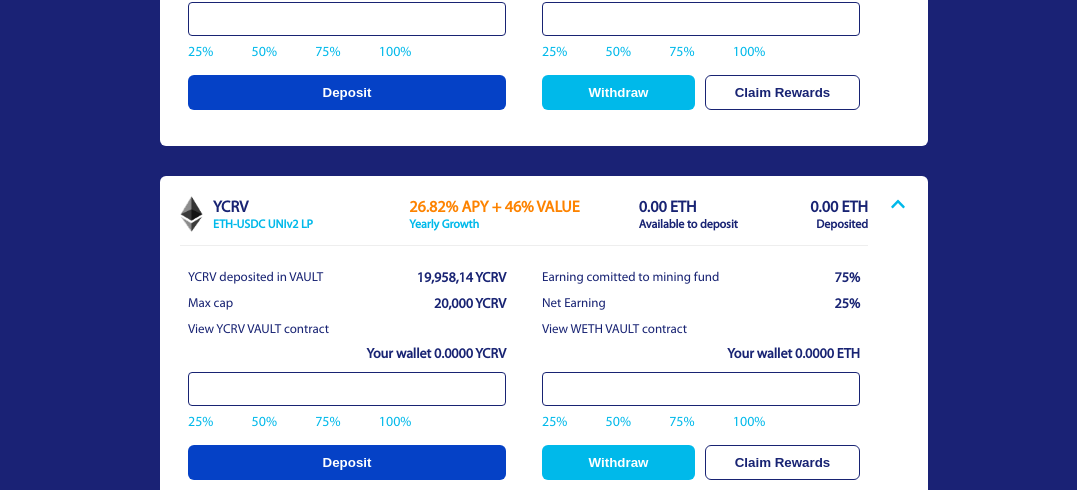
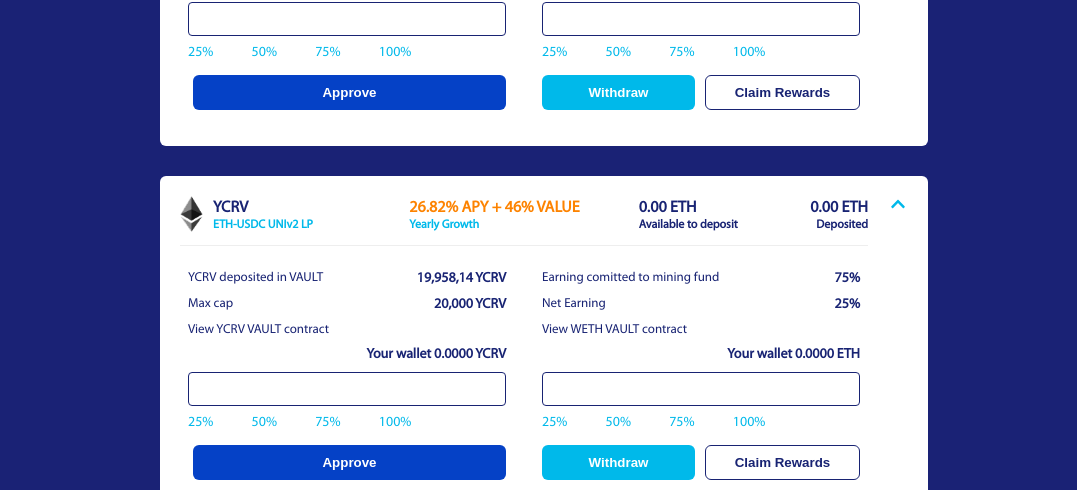
Before and after one commit to fsdev59/pylon_finance_new_ui, a React (Create React App) app: page /staging/fdi-vault in a window 1280 px wide. Shown: the part 310-800 px from the top of the page, without its empty margins (96-1173 px from the left). Built offline with nearby package versions, Linux system fonts and the light colour scheme; what javascript-time-ago would draw is missing.

Commit message:
add approve button

```diff
--- a/src/components/farm/Stake/index.js
+++ b/src/components/farm/Stake/index.js
@@ -110,7 +110,7 @@
               <span className="percent"></span>
             </div>
             <div className="stake-content-row">
-              <button className="blue">Deposit</button>
+              <button className="blue ml">Approve</button>
             </div>
           </div>
           <div className="stake-content-section right">
```
